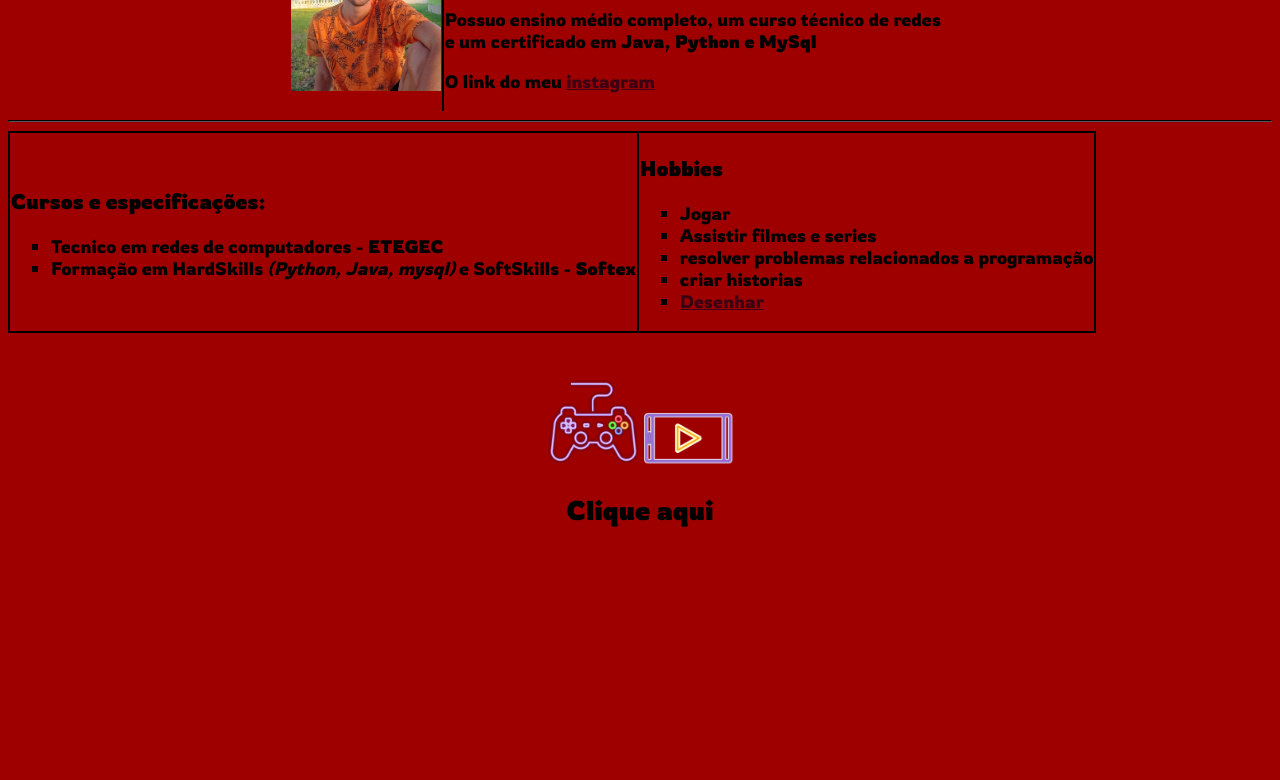
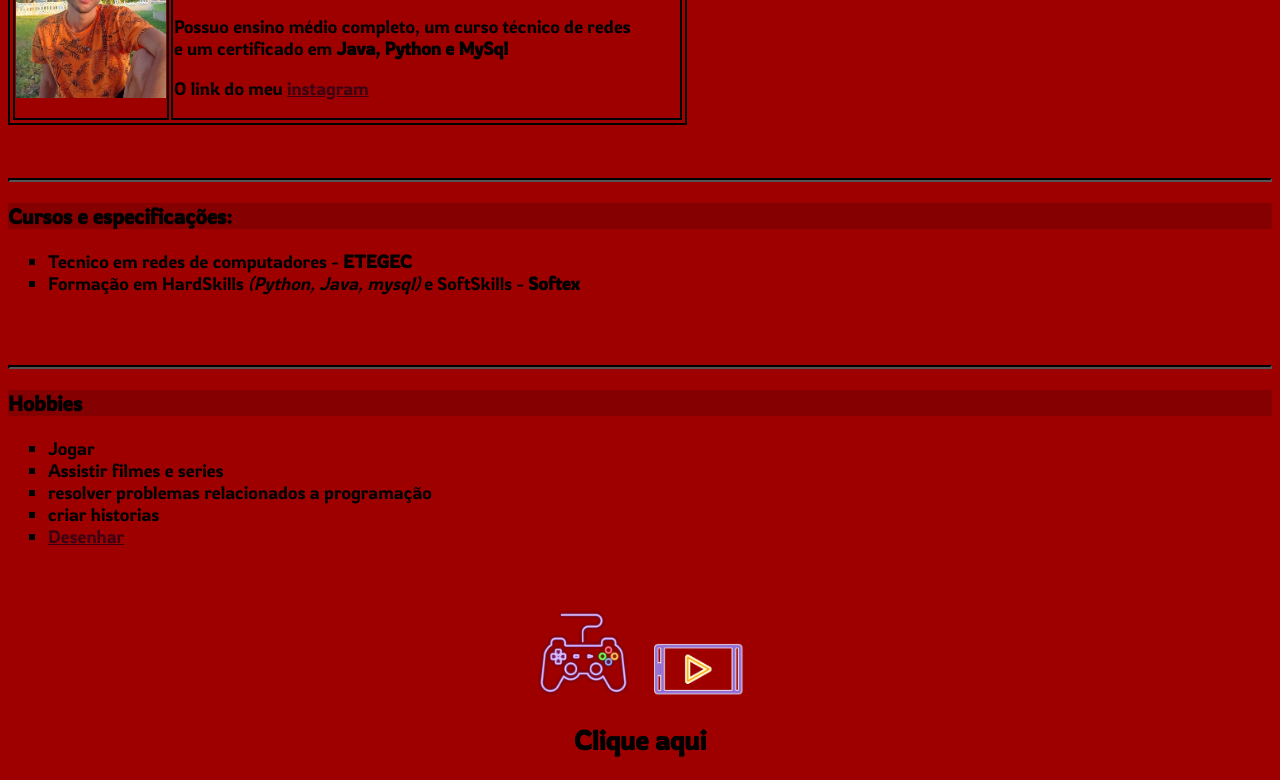
Before and after one commit to RyanHenrique3226/prototipo-de-site, a plain HTML site: page index.html in a window 1280 px wide. Shown: the part 134-914 px from the top of the page. Before the commit the page ends 800 px from the top, so only its background shows below. Drawn offline with Linux system fonts and the light colour scheme.

Commit message:
Add files via upload

```diff
--- a/Estilo.css
+++ b/Estilo.css
@@ -1,7 +1,7 @@
-@import url('https://fonts.googleapis.com/css2?family=Rowdies:wght@300;400;700&display=swap');
+@import url('https://fonts.googleapis.com/css2?family=Rowdies:wght@300&display=swap');
 body{
     font-family: 'Rowdies', cursive;
-    background-color:  rgb(158, 0, 0);
+    background-color:rgb(158, 0, 0);
     font-size: large;
   }
 
@@ -14,3 +14,11 @@ table,
     border-collapse: collapse;
     padding: 1px;
 }
+hr{
+    border-color: black;
+    border-width: 2px;
+}
+h3{
+
+    background-color: #850000;
+}
--- a/index.html
+++ b/index.html
@@ -8,7 +8,6 @@
     <link rel="stylesheet" href="Estilo.css">
     <style>
       body{
-        background-color: rgb(158, 0, 0);
         font-size: large;
 
       }
@@ -17,7 +16,7 @@
   </head>
   <body>
 
-    <table align="center" style="border: hidden;">
+    <table style="border-style: double; border-collapse: unset;">
 
       <tr>
 
@@ -35,18 +34,22 @@
 
     </table>
 
+    <br><br>
+    <hr >
 
-    <hr style=" border-color: black;">
-    <table>
 
-      <tr>
-        <td><h3>Cursos e especificações:</h3>
+
+
+        <h3>Cursos e especificações:</h3>
           <ul type = "square">
               <li>Tecnico em redes de computadores - <strong> ETEGEC</strong> </li>
               <li>Formação em HardSkills <i>(Python, Java, mysql)</i> e SoftSkills - <strong> Softex</strong> </li>
 
-          </ul></td>
-        <td>
+          </ul>
+      <br><br>
+      <hr>
+
+
           <h3>Hobbies</h3>
 
     <ul type = "square">
@@ -57,32 +60,25 @@
         <li><a style="color: rgb(61, 0, 18);" href="siteDeDesenhos.html">Desenhar</a> </li>
 
     </ul>
-        </td>
+
 
 
       </tr>
 
 
 
-    </table>
+
     <br><br>
 
 
-    <table align="center" style="border: hidden;">
 
-      <tr>
-        <td>
         <center>
 
-          <a href="Jogos.html"><img style="padding: 2px;" src="img/—Pngtree—vdeo games console neon style_5984009.png" alt="joystic" width="90px"></a>
-          <a href="Series.html"><img src="img/botão play.png" alt="Botão play" width="90px"></a>
+          <a href="Jogos.html"><img style="padding: 2px; margin-right: 10px;" src="img/—Pngtree—vdeo games console neon style_5984009.png" alt="joystic" width="90px"></a>
+          <a href="Series.html"><img style="margin-left: 10px;" src="img/botão play.png" alt="Botão play" width="90px"></a>
 
         </center>
-      </tr>
 
-        </td>
-
-    </table>
 
     <center><h2>Clique aqui</h2></center>
 
```
Also changed, not shown: Jogos.html (+1 -1 lines), Series.html (+1 -1 lines).
